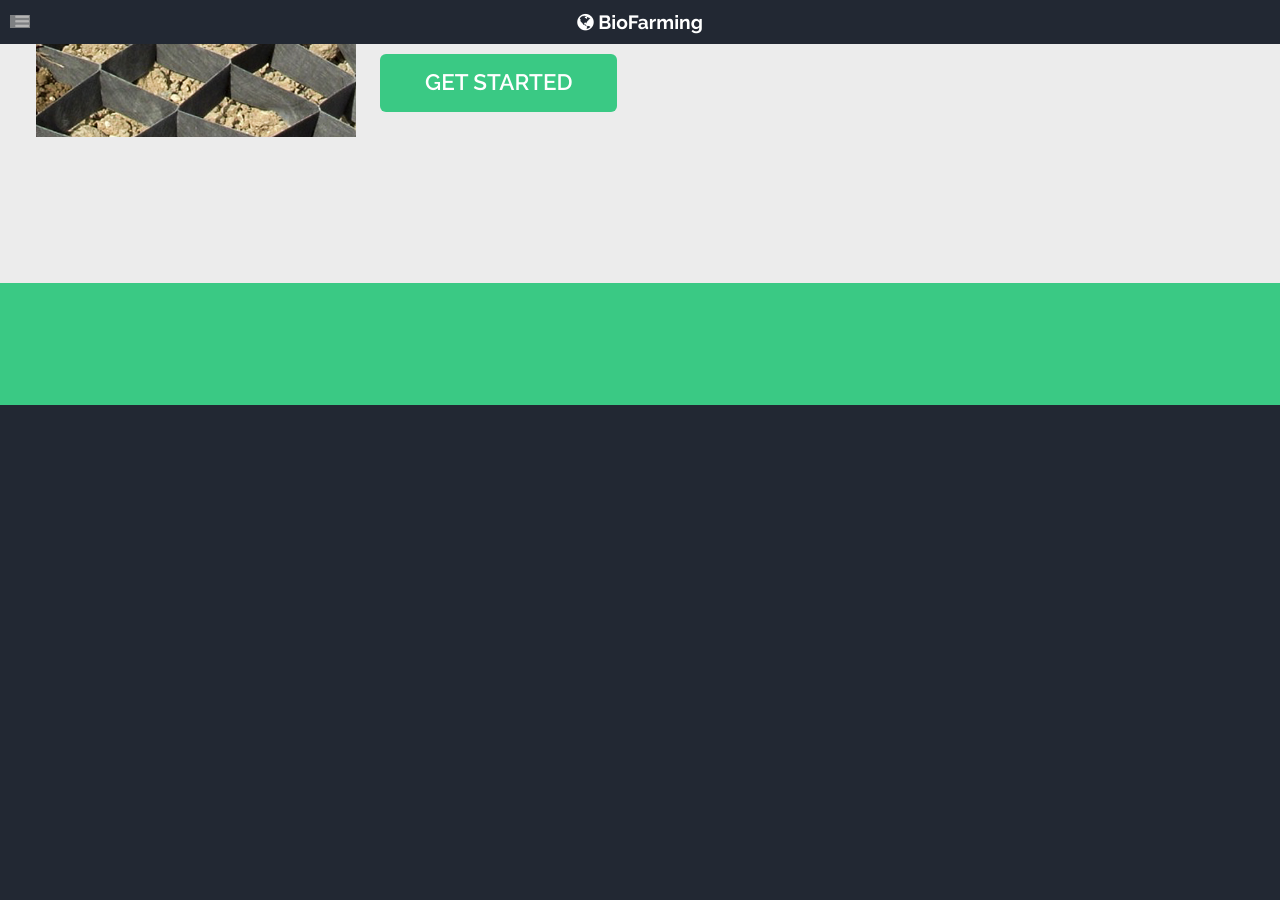
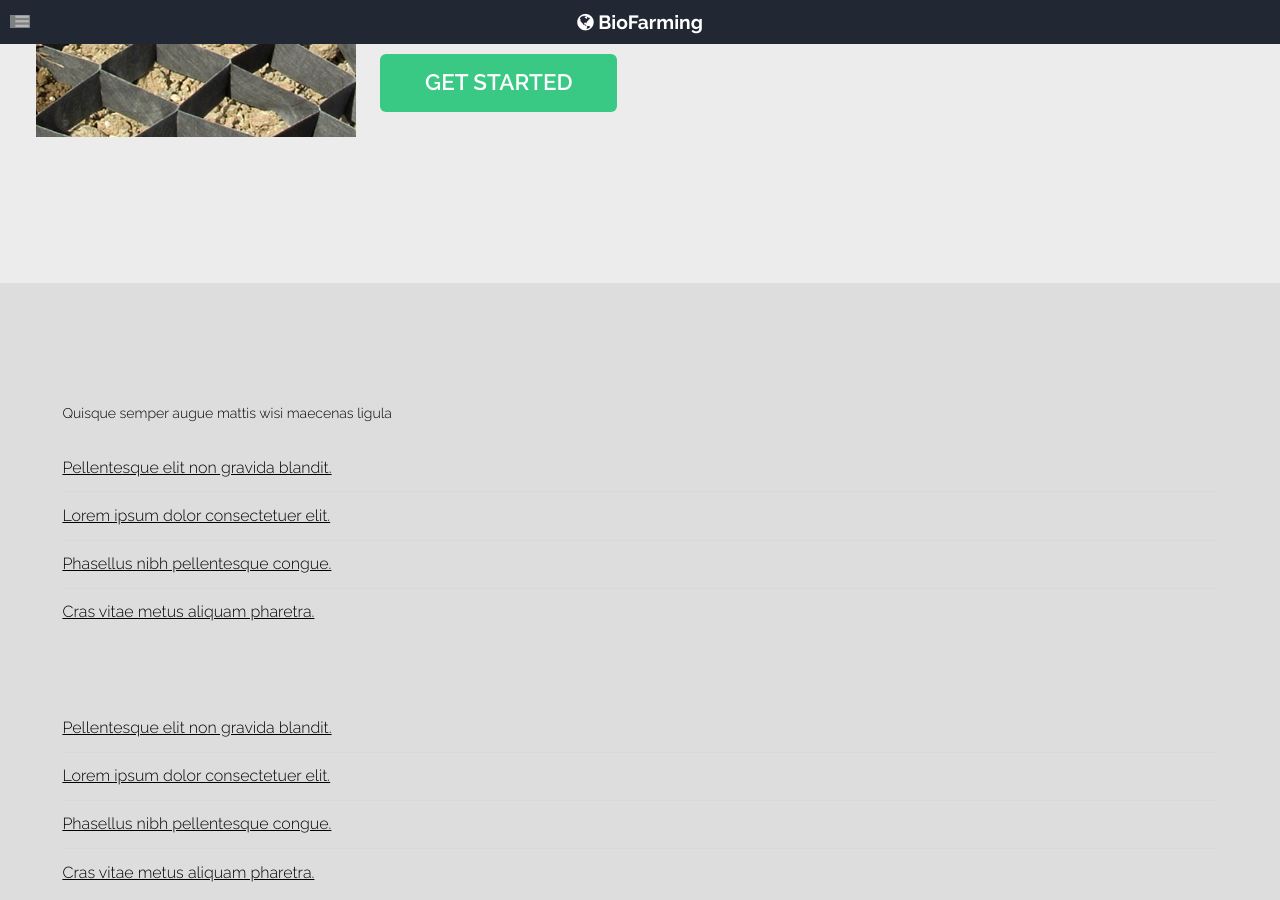
Before and after one commit to ryanmstokes/biofarming, a Jekyll site: the page built from index.md, in a window 1280 px wide and 900 px high, scrolled down 4246 px. Built offline with Jekyll 4.4.1, drawn with Linux system fonts in a browser that asks for light colours; before the commit the page ends 4651 px from its top, so only the background shows below that; some of the changed text lies outside the part shown; grey boxes are pictures that could not be loaded.

Commit message:
better footer

```diff
--- a/_layouts/default.html
+++ b/_layouts/default.html
@@ -24,17 +24,72 @@
 		<!-- Footer -->
 			<div id="footer">
 				<div class="container">
+					<!-- Lists -->
+
+
+					<div id="footer">
+						<div class="container">
 
 							<!-- Lists -->
+								<div class="row">
+									<div class="8u">
+										<section>
 											<header class="major">
 												<h1><a href="#" id="logo"><i class="fa fa-globe"></i>&nbsp;BioFarming</a></h1>
+
+												<span class="byline">Quisque semper augue mattis wisi maecenas ligula</span>
 											</header>
+											<div class="row">
+												<section class="6u">
+													<ul class="default">
+														<li><a href="#">Pellentesque elit non gravida blandit.</a></li>
+														<li><a href="#">Lorem ipsum dolor consectetuer elit.</a></li>
+														<li><a href="#">Phasellus nibh pellentesque congue.</a></li>
+														<li><a href="#">Cras vitae metus aliquam  pharetra.</a></li>
+													</ul>
+												</section>
+												<section class="6u">
+													<ul class="default">
+														<li><a href="#">Pellentesque elit non gravida blandit.</a></li>
+														<li><a href="#">Lorem ipsum dolor consectetuer elit.</a></li>
+														<li><a href="#">Phasellus nibh pellentesque congue.</a></li>
+														<li><a href="#">Cras vitae metus aliquam  pharetra.</a></li>
+													</ul>
+												</section>
+											</div>
+										</section>
+									</div>
+									<div class="4u">
+										<section>
+											<header class="major">
+												<h2>Donec dictum metus</h2>
+												<span class="byline">Mattis wisi maecenas ligula</span>
+											</header>
+											<ul class="contact">
+												<li>
+													<span class="address">Address</span>
+													<span>1234 Somewhere Road #4285 <br />Nashville, TN 00000</span>
+												</li>
+												<li>
+													<span class="mail">Mail</span>
+													<span><a href="#">someone@untitled.tld</a></span>
+												</li>
+												<li>
+													<span class="phone">Phone</span>
+													<span>(000) 000-0000</span>
+												</li>
+											</ul>
+										</section>
+									</div>
+								</div>
 
 							<!-- Copyright -->
 
 
 						</div>
 					</div>
-
+					<!-- Copyright -->
+				</div>
+			</div>
 	</body>
 </html>
--- a/assets/css/style.css
+++ b/assets/css/style.css
@@ -810,18 +810,17 @@ p{
 	#footer {
 		padding: 4em 0;
 		color: #fff;
-		background: #3ac984;
+		background: #ddd;
 		background-size: cover;
-		color: #fff;
+		color: #000;
 		padding: 3em 0 3em 0;
-		text-align: center;
+		text-align: left;
 		background-position: 0% 65%;
 		position: relative;
 		}
 
 		#footer .major h2 {
 			font-size: 2em;
-			color: #FFF;
 		}
 
 		#footer .major .byline {
```
Also changed, not shown: 13 other files. Lines whose indentation alone changed are shown as unchanged.
